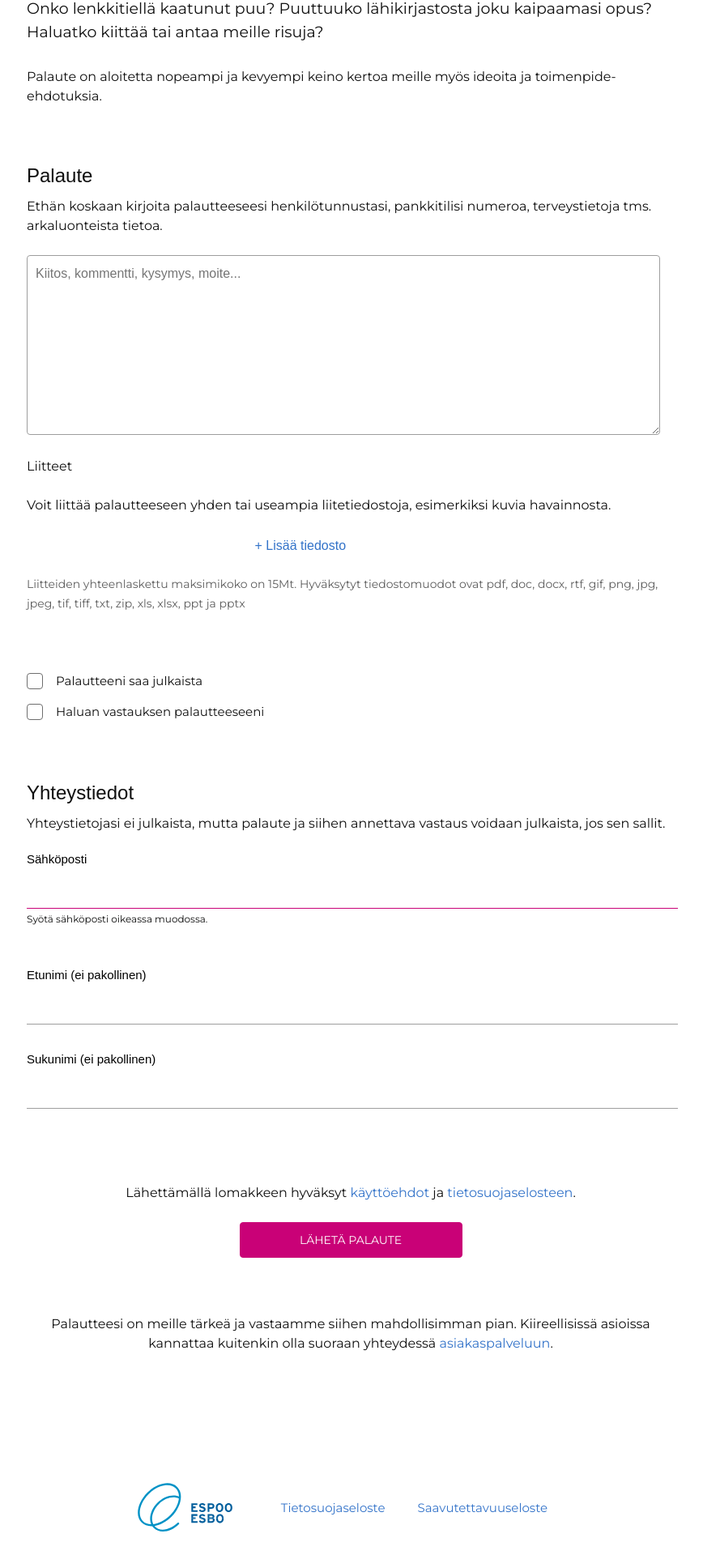
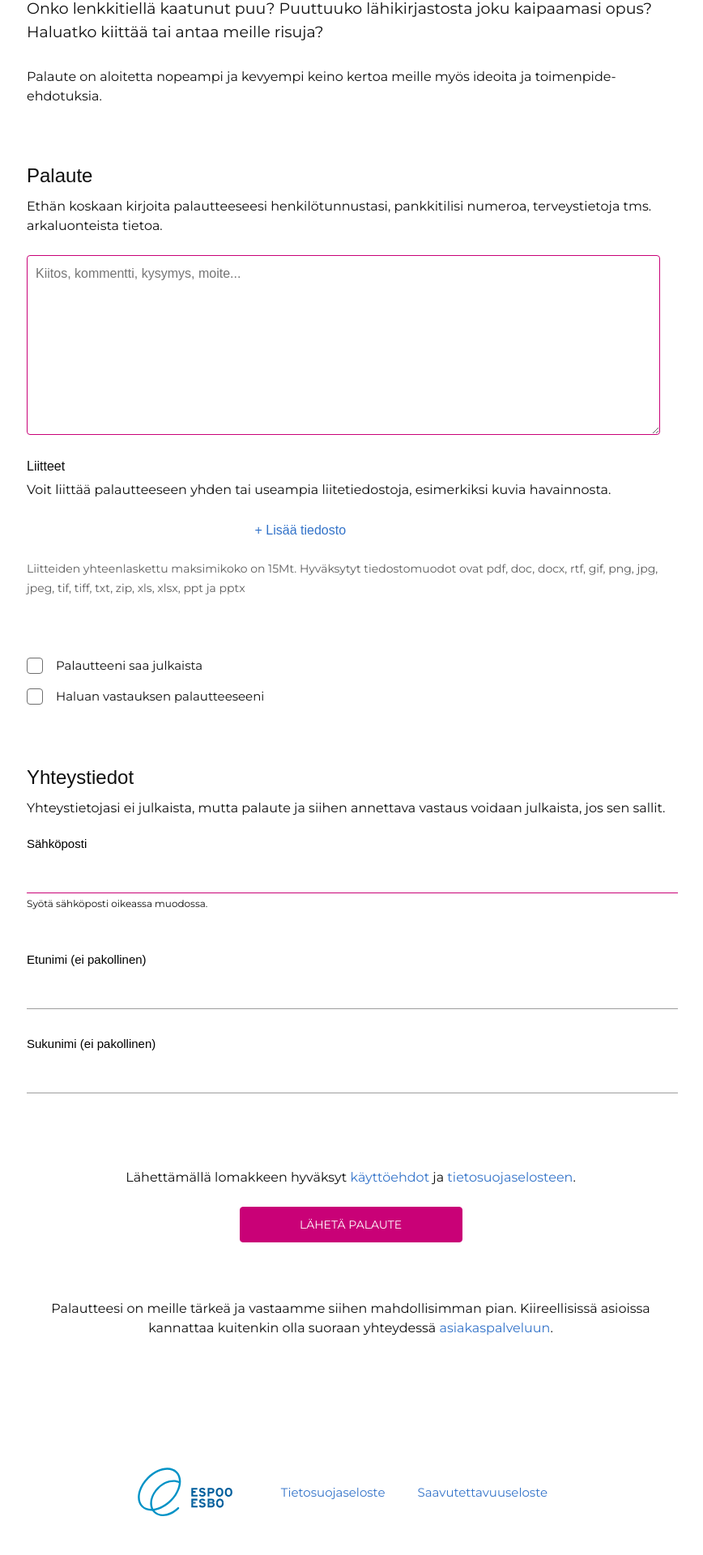
Before and after one commit to espoon-voltti/nuorisopalaute-app, a React (Create React App) app in the folder frontend/: page /fi-FI/palaute in a window 1280 px wide. Shown: the part 447-2367 px from the top of the page at 81% size, without its empty margins (207-1075 px from the left). Built offline with nearby package versions, Linux system fonts and the light colour scheme.

Commit message:
Make footer responsive

```diff
--- a/frontend/src/components/PageFeedback.tsx
+++ b/frontend/src/components/PageFeedback.tsx
@@ -37,7 +37,7 @@ const PageFeedback: FC = () => {
 						required
 						placeholder="Kiitos, kommentti, kysymys, moite..."
 					/>
-					<p className="form-label">Liitteet</p>
+					<p className="label">Liitteet</p>
 					<p>Voit liittää palautteeseen yhden tai useampia liitetiedostoja, esimerkiksi kuvia havainnosta.</p>
 					<input
 						type="file"
--- a/frontend/src/styles/App.scss
+++ b/frontend/src/styles/App.scss
@@ -15,10 +15,22 @@
     display: flex;
     justify-content: center;
     align-items: center;
+    @media only screen and (max-width: 640px) {
+		flex-direction: column;
+
+		.footer-links {
+			display: flex;
+			flex-direction: column;
+			justify-content: center;
+			align-items: center;
+		}
+	}
 }
 
+
+
 .footer-link {
-	padding: 20px;
+	padding: 10px 20px;
 }
 
 .logo {
@@ -26,6 +38,7 @@
 	margin: 0 40px 0 0;
 	@media only screen and (max-width: 640px) {
 		height: 40px;
+		margin: 0 0 20px 0;
 	}
 }
 
--- a/frontend/src/styles/PageFeedback.scss
+++ b/frontend/src/styles/PageFeedback.scss
@@ -69,7 +69,7 @@
     font-weight: 100;
 }
 
-.input:not(:focus):invalid {
+.input:not(:focus):invalid, .textarea:not(:focus):invalid {
 	border-color: $pink;
 }
 
```
